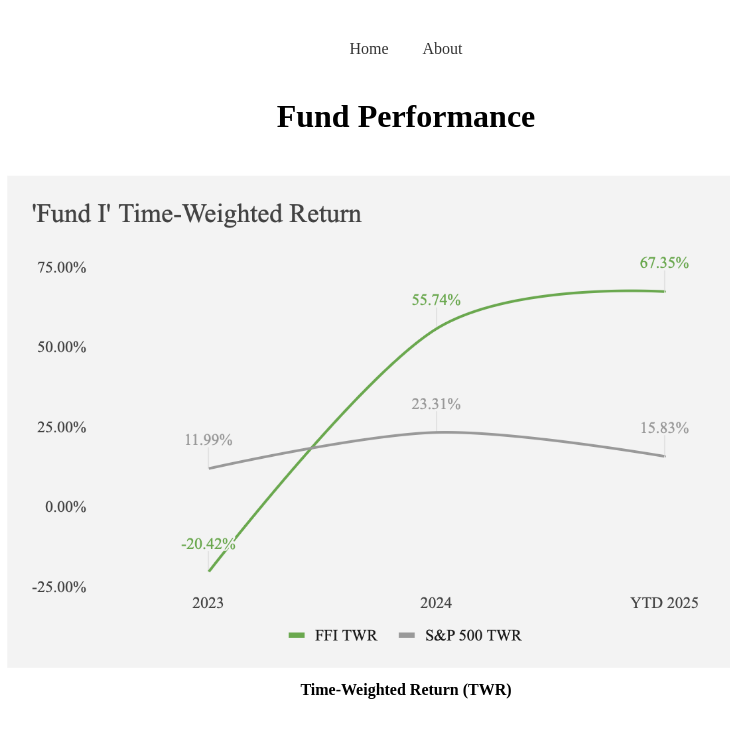
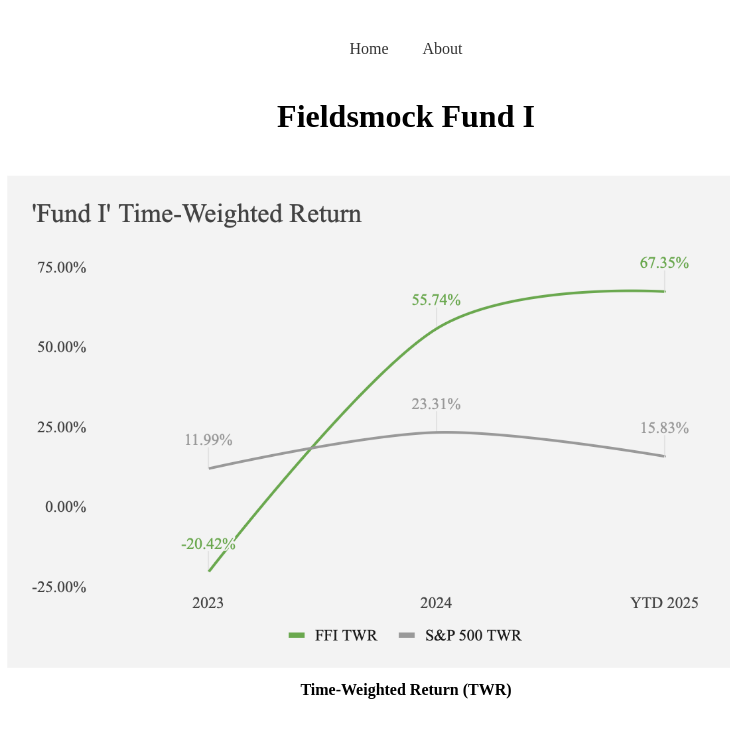
Before and after one commit to abcwatch123/my-fund-site, a plain HTML site: page index.html in a window 1280 px wide. Shown: the top 736 px of the page, without its empty margins (234-964 px from the left). Drawn offline with Linux system fonts and the light colour scheme.

Commit message:
Update homepage tab to 'fieldsmock' and heading to 'Fieldsmock Fund I'

```diff
--- a/index.html
+++ b/index.html
@@ -2,7 +2,7 @@
 <html lang="en">
 <head>
   <meta charset="UTF-8">
-  <title>My Fund Performance</title>
+  <title>fieldsmock</title>
   <style>
     body { font-family: Baskerville, serif; margin: 40px; }
     h1 { text-align: center; font-family: Baskerville, serif; }
@@ -34,7 +34,7 @@
     <a href="about.html">About</a>
   </nav>
 
-  <h1>Fund Performance</h1>
+  <h1>Fieldsmock Fund I</h1>
 
   <div class="chart">
     <img src="assets/TWR.png" alt="Time-Weighted Return (TWR)">
```
